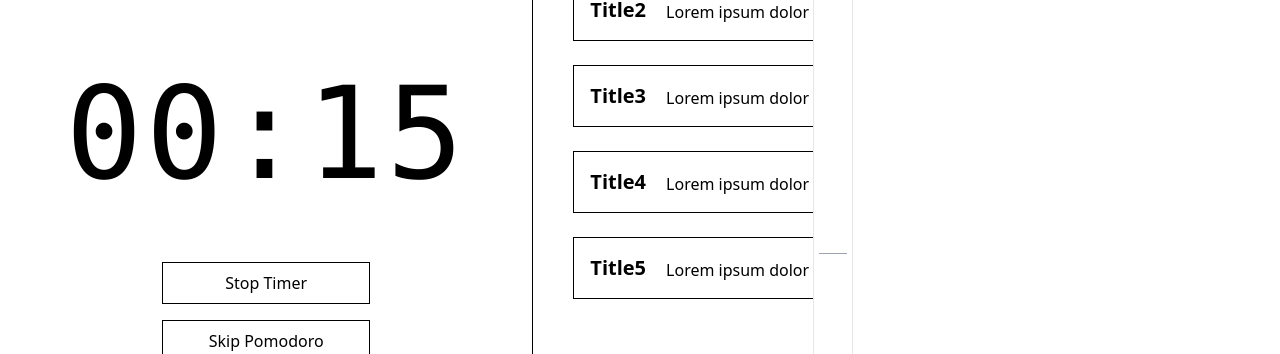
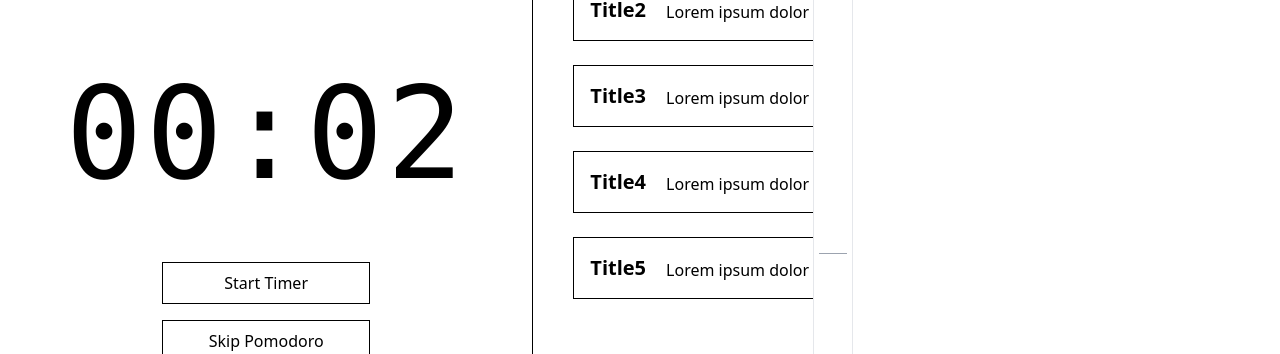
Before and after one commit to AngW1SH/Pomodoro-Timer, a React (Vite) app in the folder client/: page / in a window 1280 px wide. Shown: the part 147-501 px from the top of the page. Built offline with nearby package versions, Linux system fonts and the light colour scheme.

Commit message:
add phases

```diff
--- a/client/src/components/TemplateComponent.tsx
+++ /dev/null
@@ -1,9 +0,0 @@
-import React, { FC } from "react";
-
-interface TemplateComponentProps {}
-
-const TemplateComponent: FC<TemplateComponentProps> = () => {
-  return <div>456</div>;
-};
-
-export default TemplateComponent;
--- a/client/src/components/Timer.tsx
+++ b/client/src/components/Timer.tsx
@@ -1,13 +1,15 @@
 import React, { FC, useEffect, useRef, useState } from "react";
+import { Phase, Time } from "../../types";
 
 interface TimerProps {
-  initialTime: number;
+  initialTime: Time;
   callback: () => any;
+  phase: Phase;
 }
 
-const Timer: FC<TimerProps> = ({ initialTime, callback }) => {
+const Timer: FC<TimerProps> = ({ initialTime, callback, phase }) => {
   const [time, setTime] = useState(initialTime);
-  const [stopped, setStopped] = useState(false);
+  const [stopped, setStopped] = useState(true);
   const timer = useRef<ReturnType<typeof setInterval> | null>(null);
 
   const formatTime = (timeToFormat: number) => {
@@ -61,8 +63,6 @@ const Timer: FC<TimerProps> = ({ initialTime, callback }) => {
   };
 
   useEffect(() => {
-    launchTimer(initialTime);
-
     return () => {
       if (timer.current) clearInterval(timer.current);
     };
@@ -77,19 +77,20 @@ const Timer: FC<TimerProps> = ({ initialTime, callback }) => {
         onClick={handleStop}
         className="mb-4 w-52 cursor-pointer border border-black py-2 text-center capitalize"
       >
-        {stopped ? "Resume Timer" : "Stop Timer"}
+        {stopped ? "Start Timer" : "Stop Timer"}
       </div>
       <div
         onClick={handleSkip}
         className="mb-4 w-52 cursor-pointer border border-black py-2 text-center capitalize"
       >
-        Skip Pomodoro
+        Skip {phase == Phase.Work && "pomodoro"} {phase == Phase.Rest && "rest"}
       </div>
       <div
         onClick={handleReset}
         className="mb-4 w-52 cursor-pointer border border-black py-2 text-center capitalize"
       >
-        Reset Pomodoro
+        Reset {phase == Phase.Work && "pomodoro"}{" "}
+        {phase == Phase.Rest && "rest"}
       </div>
     </div>
   );
--- a/client/src/containers/Main.tsx
+++ b/client/src/containers/Main.tsx
@@ -2,7 +2,7 @@ import React, { FC, useEffect, useState } from "react";
 import Timer from "../components/Timer";
 import List from "../components/List";
 import { staticPomodoros } from "../components/static";
-import { IPomodoro } from "../../types";
+import { IPomodoro, Phase, Time } from "../../types";
 import Edit from "../components/Edit";
 
 interface MainProps {}
@@ -11,9 +11,12 @@ interface MainProps {}
 The purpose of only rendering the EditMenu once is to have the animations
 without adding too much unnecessary state
 */
+
 const EditWithMemo = React.memo(Edit, (props, newProps) => false);
 
 const Main: FC<MainProps> = () => {
+  const [phase, setPhase] = useState<Phase>(Phase.Work);
+  const [initialTime, setInitialTime] = useState<Time>(Time.Work);
   const [edited, setEdited] = useState<IPomodoro | null>(null);
   const [pomodoros, setPomodoros] = useState(staticPomodoros);
 
@@ -31,10 +34,45 @@ const Main: FC<MainProps> = () => {
     }
   }, [edited]);
 
-  const onTimeout = () => {};
+  const changePhase = () => {
+    if (phase == Phase.Rest) {
+      setInitialTime(Time.Work);
+      setPhase(Phase.Work);
+    }
+    if (phase == Phase.Work) {
+      setInitialTime(Time.Rest);
+      setPhase(Phase.Rest);
+    }
+  };
+
+  const completeClosestPomodoro = () => {
+    const completedIndex = pomodoros.findIndex(
+      (pomodoro) => pomodoro.repeats > 0
+    );
+
+    if (completedIndex != -1) {
+      setPomodoros(
+        pomodoros.map((pomodoro, index) =>
+          index == completedIndex
+            ? { ...pomodoro, repeats: pomodoro.repeats - 1 }
+            : pomodoro
+        )
+      );
+    }
+  };
+
+  const onTimeout = () => {
+    if (phase == Phase.Work) completeClosestPomodoro();
+    changePhase();
+  };
   return (
     <div className="flex h-screen">
-      <Timer initialTime={20} callback={onTimeout} />
+      <Timer
+        key={"" + initialTime + phase}
+        initialTime={initialTime}
+        callback={onTimeout}
+        phase={phase}
+      />
       <List onClick={onPomodoroClick} pomodoros={pomodoros} />
       <EditWithMemo edited={edited} onChange={setEdited} />
     </div>
--- a/client/types/index.ts
+++ b/client/types/index.ts
@@ -3,6 +3,16 @@ export interface IPomodoro {
   title: string;
   description: string;
   repeats: number;
+}
+
+export enum Phase {
+  Rest = "rest",
+  Work = "work",
+}
+
+export enum Time {
+  Rest = 5,
+  Work = 2,
 }
 
 export enum EditActionKind {
```
